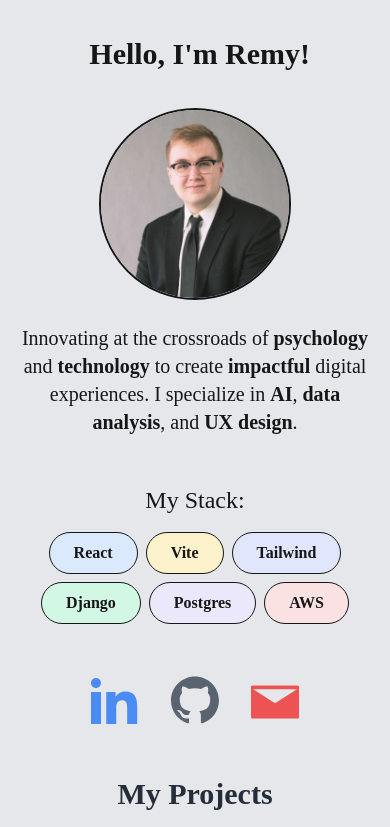
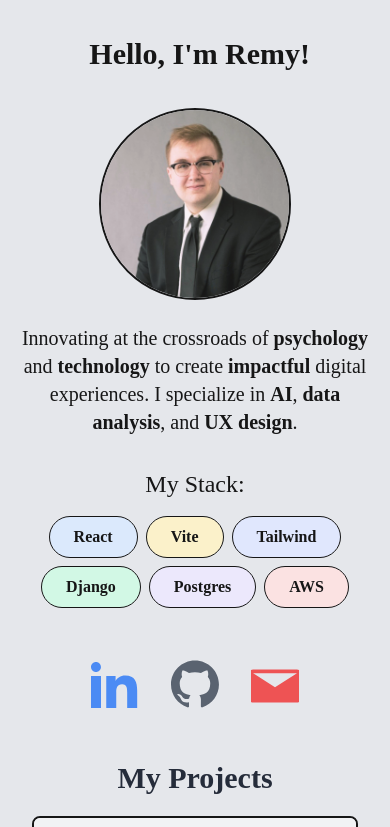
Before and after one commit to remysedlak/portfolio, a React (Vite) app: page / in a window 390 px wide. Shown: the top 827 px of the page. Built offline with nearby package versions, Linux system fonts and the light colour scheme; a web font is replaced by a local one.

Commit message:
fix: adjust spacing in Intro component for improved layout

```diff
--- a/src/components/Intro.jsx
+++ b/src/components/Intro.jsx
@@ -66,7 +66,7 @@ function Intro() {
                         Innovating at the crossroads of <b>psychology</b> and <b>technology</b> to create <b>impactful</b> digital experiences.
                         <p className="inline sm:block text-base text-xl md:text-2xl lg:text-2xl max-w-3xl text-center mt-1 md:mt-8"> I specialize in <b>AI</b>, <b>data analysis</b>, and <b>UX design</b>.</p>
                     </h4>
-                    <div className="flex flex-col h-8 items-center sm:my-4 mb-4 md:my-10 my-12 md:my-16 lg:mt-20 xl:mt-20">
+                    <div className="flex flex-col h-8 items-center sm:my-4 mb-4 my-8 md:my-16 lg:mt-20 xl:mt-20">
                         <p className="text-2xl font-normal">My Stack:</p>
                         <div className="text-md lg:text-lg flex flex-wrap sm:flex-row md:flex-row lg:flex-grid justify-center my-4 gap-x-2 gap-y-2 md:gap-x-3 md:gap-y-3 lg:gap-x-4 lg:gap-y-4 w-full md:w-2/3 mx-auto">
                             <span className="border opacity-100 border-black dark:border-gray-100 px-6 py-2 bg-blue-100 dark:bg-blue-800 text-black dark:text-gray-300  font-semibold rounded-full">React</span>
```
